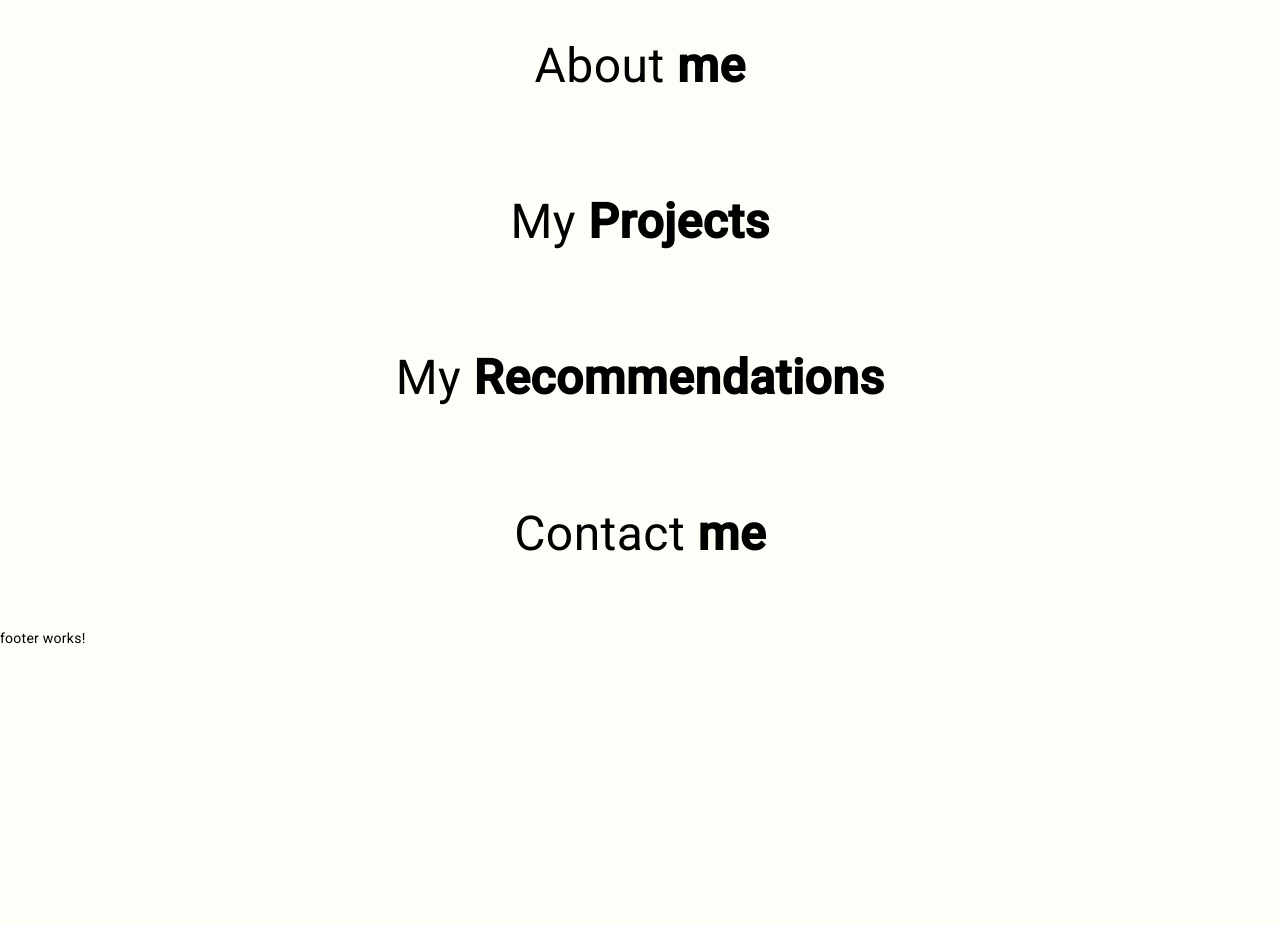
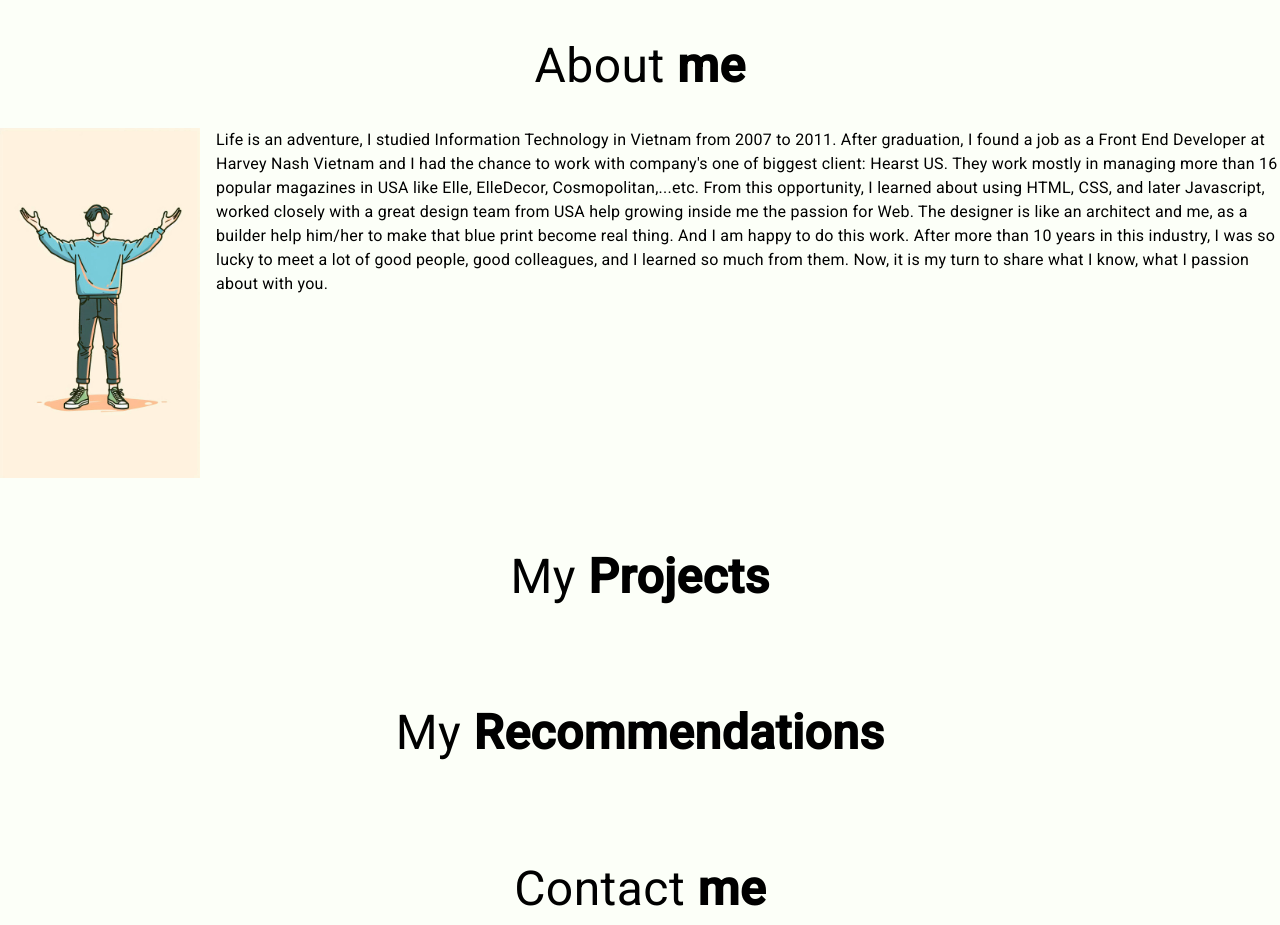
Before and after one commit to thovo/angular-landing-page-15, an Angular app: page / in a window 1280 px wide. Shown: the part 2480-3405 px from the top of the page. Before the commit the page ends 3128 px from the top, so only its background shows below. Built offline with nearby package versions, Linux system fonts and the light colour scheme.

Commit message:
feat(about-me): styling about me component

```diff
--- a/src/app/components/about-me/about-me.component.html
+++ b/src/app/components/about-me/about-me.component.html
@@ -1,4 +1,23 @@
 <section class="about-me section">
   <h3 class="section-title">About <strong>me</strong></h3>
-  <div class="container"></div>
+  <div class="container">
+    <div class="image">
+      <img alt="About me" src="./assets/images/about-me.jpeg" width="200" />
+    </div>
+    <span>
+      Life is an adventure, I studied Information Technology in Vietnam from
+      2007 to 2011. After graduation, I found a job as a Front End Developer at
+      Harvey Nash Vietnam and I had the chance to work with company's one of
+      biggest client: Hearst US. They work mostly in managing more than 16
+      popular magazines in USA like Elle, ElleDecor, Cosmopolitan,...etc. From
+      this opportunity, I learned about using HTML, CSS, and later Javascript,
+      worked closely with a great design team from USA help growing inside me
+      the passion for Web. The designer is like an architect and me, as a
+      builder help him/her to make that blue print become real thing. And I am
+      happy to do this work. After more than 10 years in this industry, I was so
+      lucky to meet a lot of good people, good colleagues, and I learned so much
+      from them. Now, it is my turn to share what I know, what I passion about
+      with you.
+    </span>
+  </div>
 </section>
--- a/src/app/components/about-me/about-me.component.scss
+++ b/src/app/components/about-me/about-me.component.scss
@@ -0,0 +1,15 @@
+.about-me {
+  .container {
+    justify-content: space-between;
+    gap: 1rem;
+
+    .image {
+      width: 200px;
+    }
+
+    span {
+      font-size: 1rem;
+      line-height: 1.5rem;
+    }
+  }
+}
```
Also changed, not shown: src/app/components/about-me/about-me.module.ts (+6 -10 lines).
